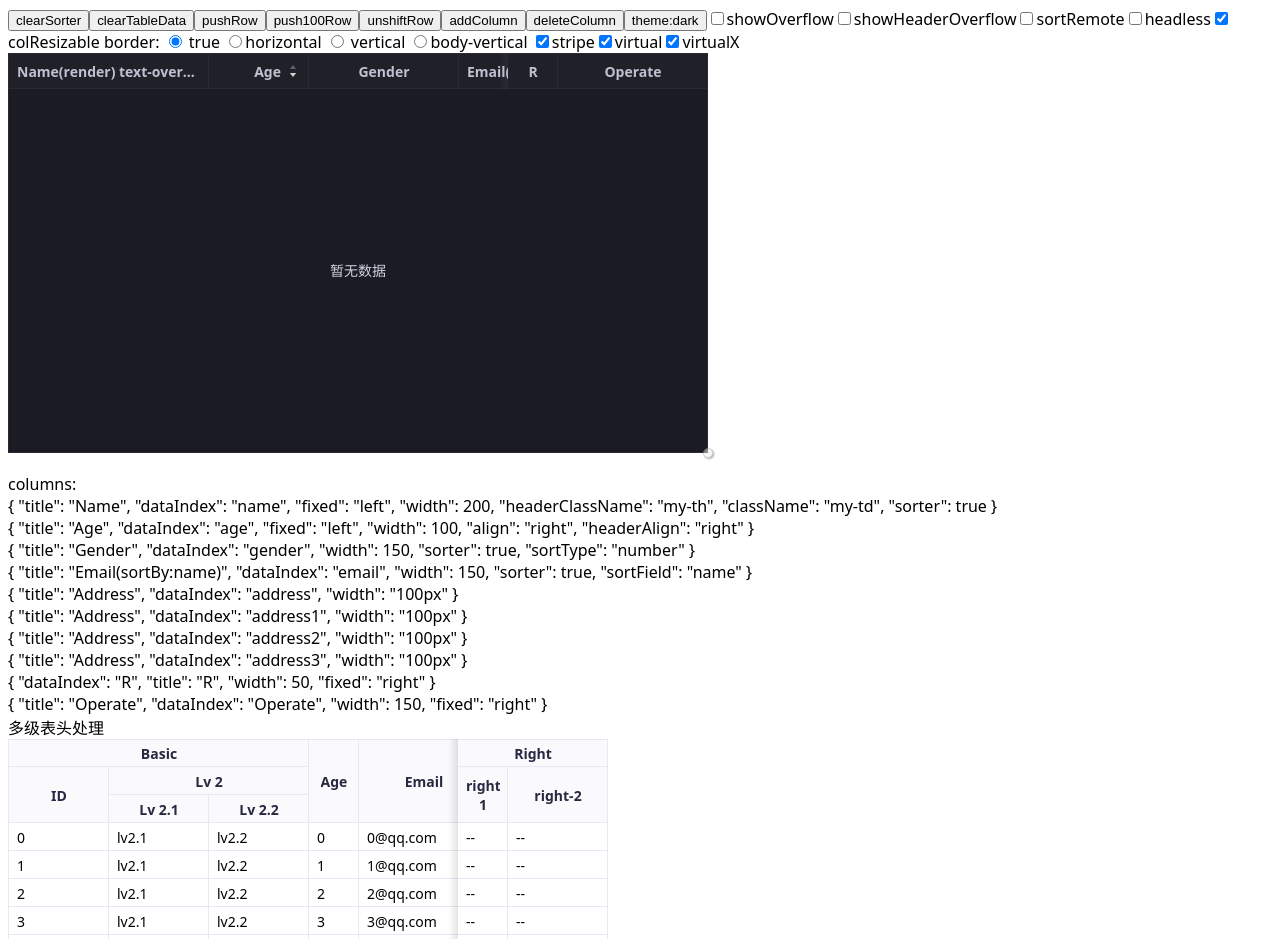
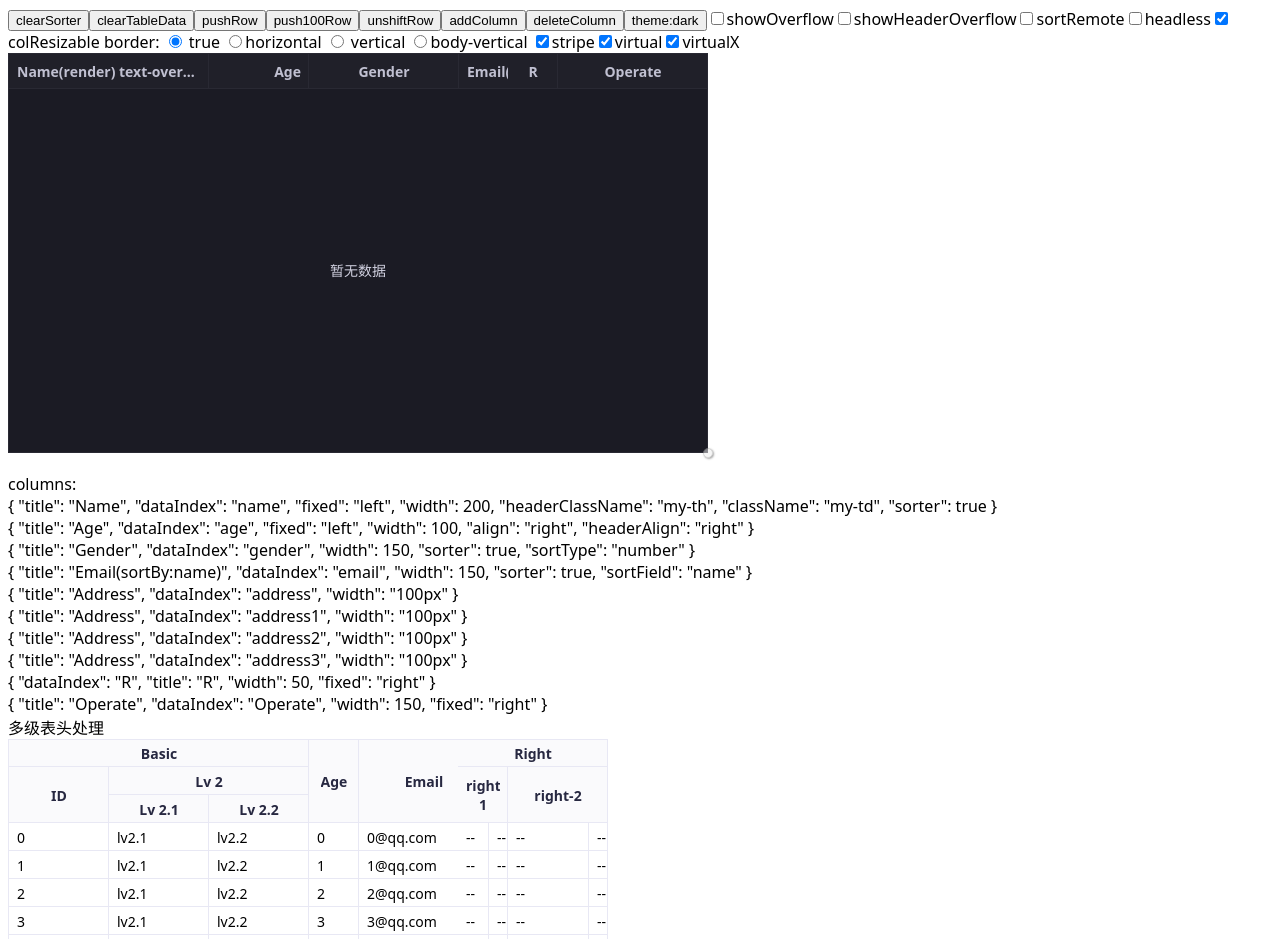
Before and after one commit to ja-plus/stk-table-vue, a Vue app: page / in a window 1280 px wide. Shown: the top 952 px of the page. Built offline with nearby package versions, Linux system fonts and the light colour scheme.

Commit message:
优化getFixedColClass

```diff
--- a/src/StkTable/StkTable.vue
+++ b/src/StkTable/StkTable.vue
@@ -67,7 +67,7 @@
                             col.dataIndex === sortCol && sortOrderIndex !== 0 && 'sorter-' + sortSwitchOrder[sortOrderIndex],
                             showHeaderOverflow ? 'text-overflow' : '',
                             col.headerClassName,
-                            getFixedColClass(col),
+                            fixedColClassMap.get(colKeyGen(col)),
                         ]"
                         @click="
                             e => {
@@ -161,7 +161,7 @@
                         v-for="col in virtualX_columnPart"
                         :key="col.dataIndex"
                         :data-index="col.dataIndex"
-                        :class="[col.className, showOverflow ? 'text-overflow' : '', getFixedColClass(col)]"
+                        :class="[col.className, showOverflow ? 'text-overflow' : '', fixedColClassMap.get(colKeyGen(col))]"
                         :style="getCellStyle(2, col)"
                         @click="e => onCellClick(e, row, col)"
                     >
@@ -513,8 +513,9 @@ useKeyboardArrowScroll(tableContainer, {
 });
 
 /** 固定列处理 */
-const { getFixedColClass, dealFixedColShadow, updateFixedShadow } = useFixedCol({
+const { fixedColClassMap, dealFixedColShadow, updateFixedShadow } = useFixedCol({
     props,
+    colKeyGen,
     tableContainer,
     tableHeaderLast,
 });
--- a/src/StkTable/useFixedCol.ts
+++ b/src/StkTable/useFixedCol.ts
@@ -1,8 +1,9 @@
-import { ref, Ref } from 'vue';
+import { computed, ref, Ref, shallowRef } from 'vue';
 import { StkTableColumn } from './types';
 
 type Params<T extends Record<string, any>> = {
     props: any;
+    colKeyGen: (col: StkTableColumn<T>) => string;
     tableHeaderLast: Ref<StkTableColumn<T>[]>;
     tableContainer: Ref<HTMLDivElement | undefined>;
 };
@@ -11,7 +12,7 @@ type Params<T extends Record<string, any>> = {
  * 固定列处理
  * @returns
  */
-export function useFixedCol<DT extends Record<string, any>>({ props, tableHeaderLast, tableContainer }: Params<DT>) {
+export function useFixedCol<DT extends Record<string, any>>({ props, colKeyGen, tableHeaderLast, tableContainer }: Params<DT>) {
     /** 固定列阴影 */
     const fixedShadow = ref<{
         /** 是否展示左侧固定列阴影 */
@@ -23,12 +24,31 @@ export function useFixedCol<DT extends Record<string, any>>({ props, tableHeader
         showR: false,
     });
     /** 保存需要出现阴影的列 */
-    let fixedShadowCols: StkTableColumn<DT>[] = [];
+    const fixedShadowCols = shallowRef<StkTableColumn<DT>[]>([]);
+
+    const fixedColClassMap = computed(() => {
+        const colMap = new Map();
+        props.columns.forEach((col: any) => {
+            const { showR, showL } = fixedShadow.value;
+            const showShadow =
+                props.fixedColShadow &&
+                col.fixed &&
+                ((showL && col.fixed === 'left') || (showR && col.fixed === 'right')) &&
+                fixedShadowCols.value.includes(col);
+            const classObj = {
+                'fixed-cell': col.fixed,
+                ['fixed-cell--' + col.fixed]: col.fixed,
+                'fixed-cell--shadow': showShadow,
+            };
+            colMap.set(colKeyGen(col), classObj);
+        });
+        return colMap;
+    });
 
     /** 处理固定列阴影 */
     function dealFixedColShadow() {
         if (!props.fixedColShadow) return;
-        fixedShadowCols = [];
+        fixedShadowCols.value = [];
         // 找到最右边的固定列 findLast
         let lastLeftCol = null;
         for (let i = tableHeaderLast.value.length - 1; i >= 0; i--) {
@@ -42,7 +62,7 @@ export function useFixedCol<DT extends Record<string, any>>({ props, tableHeader
         let node: any = { __PARENT__: lastLeftCol };
         while ((node = node.__PARENT__)) {
             if (node.fixed) {
-                fixedShadowCols.push(node);
+                fixedShadowCols.value.push(node);
             }
         }
 
@@ -51,25 +71,9 @@ export function useFixedCol<DT extends Record<string, any>>({ props, tableHeader
         node = { __PARENT__: lastRightCol };
         while ((node = node.__PARENT__)) {
             if (node.fixed) {
-                fixedShadowCols.push(node);
+                fixedShadowCols.value.push(node);
             }
         }
-    }
-
-    /** 固定列class */
-    function getFixedColClass(col: StkTableColumn<DT>): Record<string, boolean> {
-        const { showR, showL } = fixedShadow.value;
-        const showShadow =
-            props.fixedColShadow &&
-            col.fixed &&
-            ((showL && col.fixed === 'left') || (showR && col.fixed === 'right')) &&
-            fixedShadowCols.includes(col);
-        const classObj = {
-            'fixed-cell': col.fixed,
-            ['fixed-cell--' + col.fixed]: col.fixed,
-            'fixed-cell--shadow': showShadow,
-        };
-        return classObj;
     }
 
     /** 滚动条变化时，更新需要展示阴影的列 */
@@ -82,7 +86,7 @@ export function useFixedCol<DT extends Record<string, any>>({ props, tableHeader
 
     return {
         /** 固定列class */
-        getFixedColClass,
+        fixedColClassMap,
         /** 处理固定列阴影 */
         dealFixedColShadow,
         /** 滚动条变化时，更新需要展示阴影的列 */
--- a/test/StkTableTest.vue
+++ b/test/StkTableTest.vue
@@ -34,12 +34,6 @@
             :hide-header-title="['age']"
             :empty-cell-text="({ col }) => (col.dataIndex === 'R' ? '/' : '--')"
             fixed-col-shadow
-            :sort-config="{
-                defaultSort: {
-                    dataIndex: 'age',
-                    order: 'desc',
-                },
-            }"
             :auto-resize="() => console.log('auto-resize')"
             :data-source="dataSource"
             @current-change="onCurrentChange"
```
Also changed, not shown: 1 other file (tests, documents, lock files or other folders).
